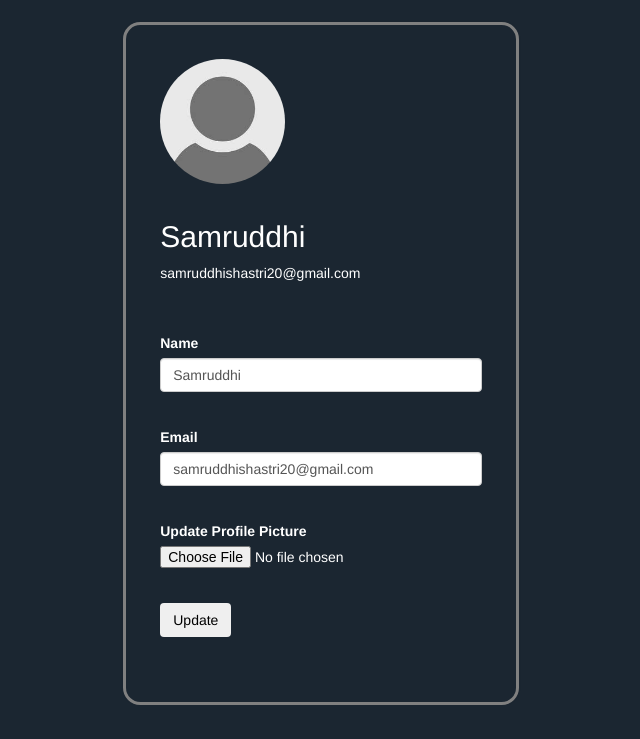
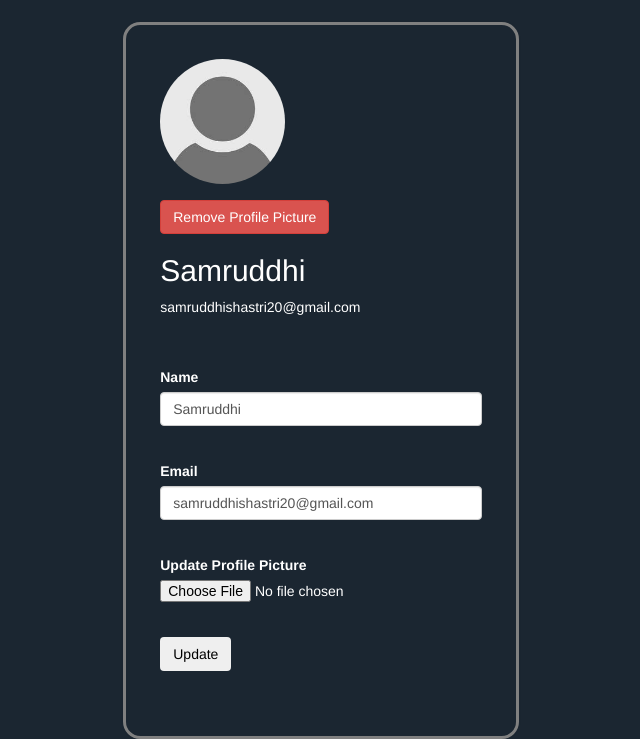
Before and after one commit to samruddhishastri/ZelfKarte, a Flask app: page /account in a window 1280 px wide. Shown: the part 277-1016 px from the top of the page, without its empty margins (319-959 px from the left). Before the commit the page ends 982 px from the top, so only its background shows below. Run offline with Flask 2, Linux system fonts and the light colour scheme; a user stored in the database is signed in; some libraries are stand-ins or nearby versions.

Commit message:
Added remove profile picture option

```diff
--- a/summerup/routes.py
+++ b/summerup/routes.py
@@ -306,3 +306,10 @@ def search():
     name_search = request.args.get('name')
     disp_item = All_items.query.filter(All_items.name.contains(name_search)).order_by(All_items.name).all()
     return render_template('search.html', disp_item=disp_item)
+
+@app.route('/delete_profile_picture', methods=['POST'])
+@login_required
+def delete_profile_picture():
+	current_user.image_file = 'default.jpeg'
+	db.session.commit()
+	return redirect(url_for('account'))
--- a/summerup/templates/account.html
+++ b/summerup/templates/account.html
@@ -157,6 +157,9 @@ li a:hover{
                     <div class="content-section">
                         <div class="media">
                             <img style="border-radius: 50%;" class="rounded-circle account-img" src="{{ image_file }}">
+                            <form action="{{ url_for('delete_profile_picture') }}" method="POST">
+                                <input class="btn btn-danger" type="submit" value="Remove Profile Picture">
+                            </form>
                             <div class="media-body">
                                 <h2 class="account-heading">{{ current_user.username }}</h2>
                                 <p class="text-secondary">{{ current_user.email }}</p>
```
Also changed, not shown: summerup/site.db, summerup/static/profile_pics/178ed9389b36bf06.png (added).
